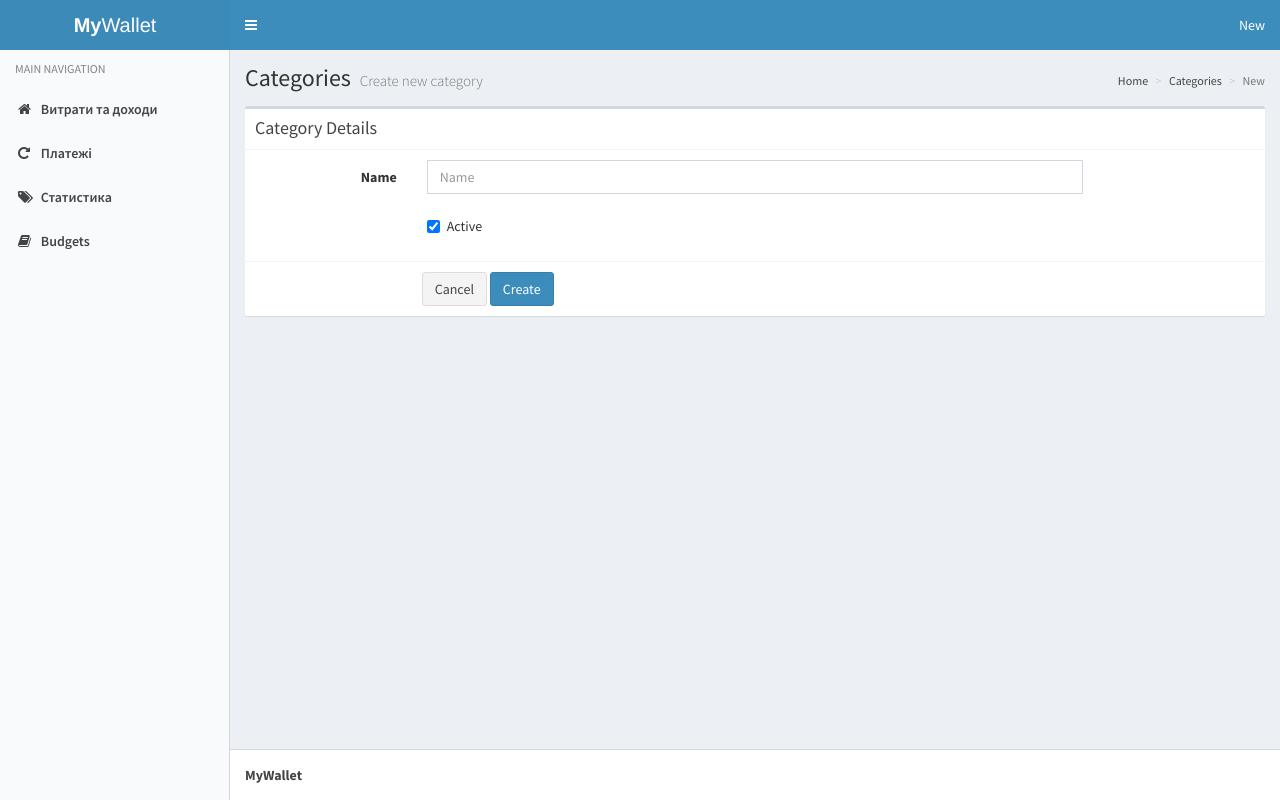
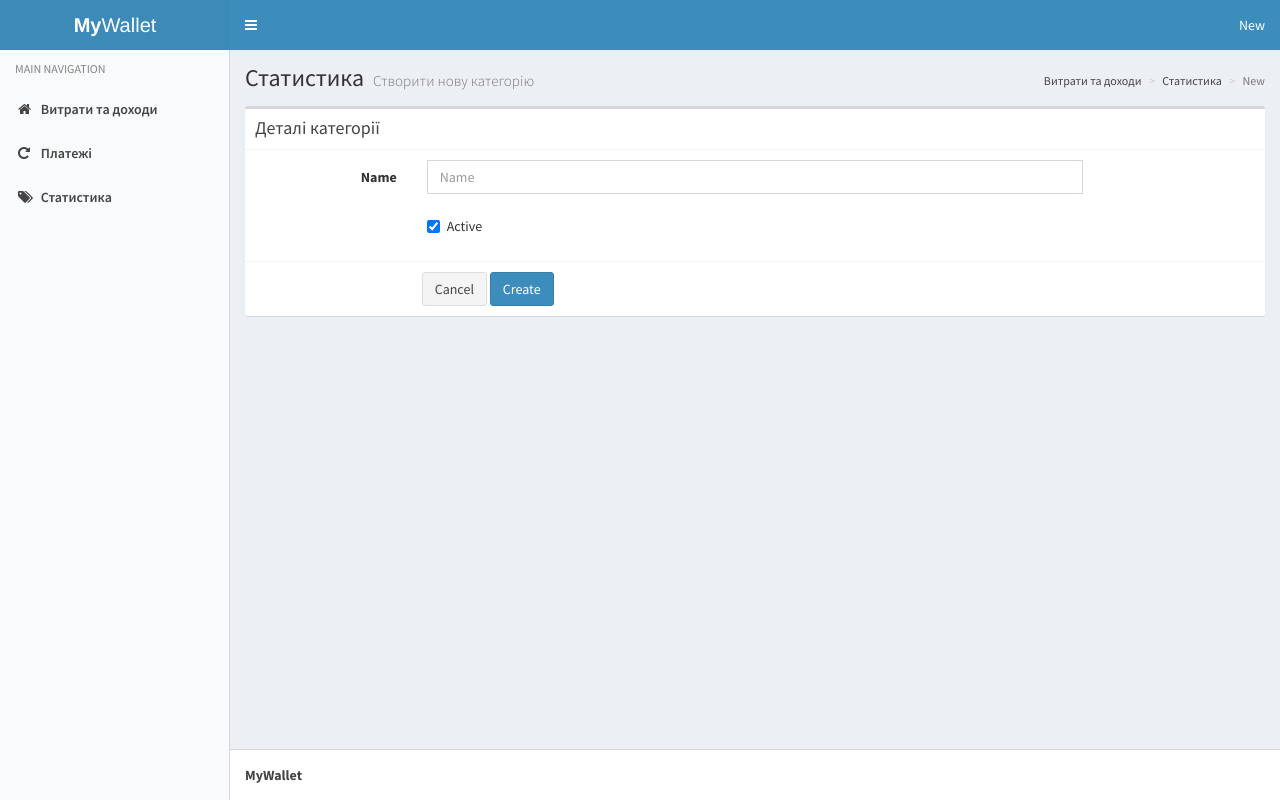
Before and after one commit to demefim/MyWallet, a Django app: page /categories/create/ in a window 1280 px wide. Run offline with Django 3.2, Linux system fonts and the light colour scheme; a user stored in the database is signed in; some libraries are stand-ins or nearby versions.

Commit message:
fix html translation

```diff
--- a/MyWallet/templates/MyWallet/base.html
+++ b/MyWallet/templates/MyWallet/base.html
@@ -75,12 +75,6 @@
                 <span> Статистика </span>
               </a>
             </li>
-            <li{% if menu == "budgets" %} class="active"{% endif%}>
-              <a href="{% url 'budgets' %}">
-                <i class="fa fa-book" aria-hidden="true"></i>
-                <span> Budgets </span>
-              </a>
-            </li>
           </ul>
         </section>
       </aside>
--- a/MyWallet/templates/MyWallet/category_form.html
+++ b/MyWallet/templates/MyWallet/category_form.html
@@ -3,16 +3,16 @@
 {% load widget_tweaks %}
 
 {% block content_header %}
-<h1>{% trans 'Categories' %}
+<h1>Статистика
   {% if object %}
   <small>{% blocktrans with object_name=object.name %}Update {{ object_name }}{% endblocktrans %}</small>
   {% else %}
-  <small>{% trans 'Create new category' %}</small>
+  <small>Створити нову категорію</small>
   {% endif %}
 </h1>
 <ol class="breadcrumb">
-  <li><a href="/">{% trans 'Home' %}</a></li>
-  <li><a href="{% url 'categories' %}">{% trans 'Categories' %}</a></li>
+  <li><a href="/">Витрати та доходи</a></li>
+  <li><a href="{% url 'categories' %}">Статистика</a></li>
   {% if object %}
   <li><a href="{{ object.get_absolute_url }}">{{ object.name }}</a></li>
   <li class="active">{% trans 'Update' %}</li>
@@ -25,7 +25,7 @@
 {% block content %}
 <div class="box">
   <div class="box-header with-border">
-    <h3 class="box-title">{% trans 'Category Details' %}</h3>
+    <h3 class="box-title">Деталі категорії</h3>
   </div>
   <form method="post" class="form-horizontal">
     <div class="box-body">
```
Also changed, not shown: MyWallet/templates/MyWallet/category_by_month.html (+5 -5 lines), MyWallet/templates/MyWallet/recurring_transactions.html (+0 -8 lines).
